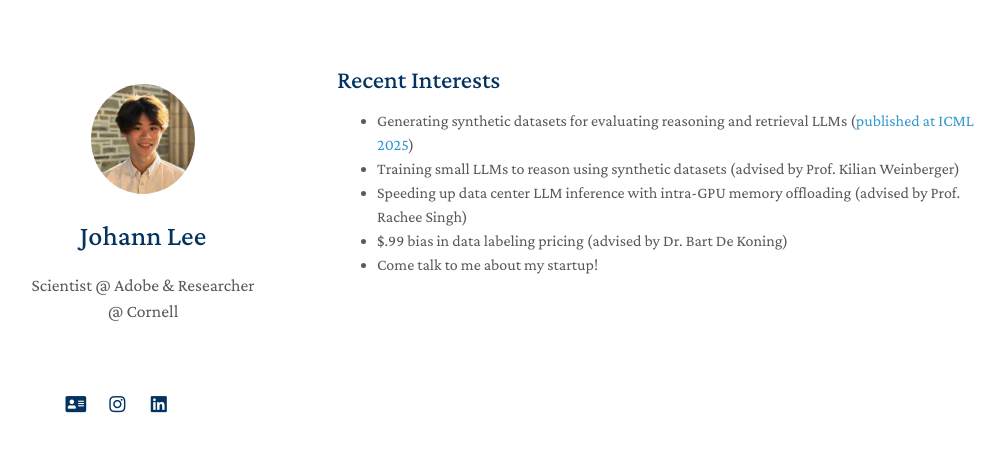
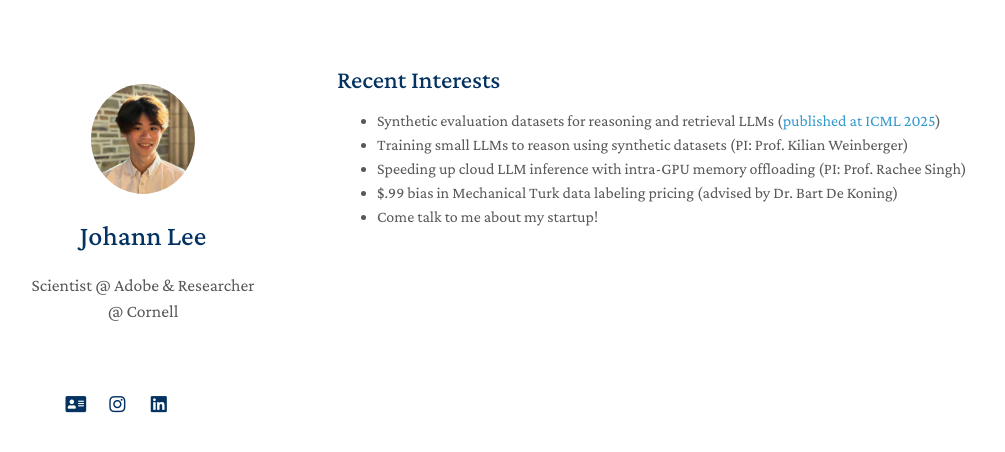
Before and after one commit to lee-johann/xforeverjlx.github.io, a Jekyll site: the page built from index.md, in a window 1280 px wide. Shown: the top 452 px of the page, without its empty margins (133-1138 px from the left). Built offline with Jekyll 4.4.1, drawn with Linux system fonts in a browser that asks for light colours; nearby versions of some CDN libraries; a style sheet for code colours, icons or effects is not loaded; our own code applies the rules of GitHub Pages for plain Markdown files.

Commit message:
shortened descriptions

```diff
--- a/index.md
+++ b/index.md
@@ -4,10 +4,10 @@
 
 ## Recent Interests
 
-- Generating synthetic datasets for evaluating reasoning and retrieval LLMs ([published at ICML 2025](https://arxiv.org/abs/2502.20377))
-- Training small LLMs to reason using synthetic datasets (advised by Prof. Kilian Weinberger)
-- Speeding up data center LLM inference with intra-GPU memory offloading (advised by Prof. Rachee Singh)
-- $.99 bias in data labeling pricing (advised by Dr. Bart De Koning)
+- Synthetic evaluation datasets for reasoning and retrieval LLMs ([published at ICML 2025](https://arxiv.org/abs/2502.20377))
+- Training small LLMs to reason using synthetic datasets (PI: Prof. Kilian Weinberger)
+- Speeding up cloud LLM inference with intra-GPU memory offloading (PI: Prof. Rachee Singh)
+- $.99 bias in Mechanical Turk data labeling pricing (advised by Dr. Bart De Koning)
 - Come talk to me about my startup!
 
 <!-- ## Recent Readings
```
